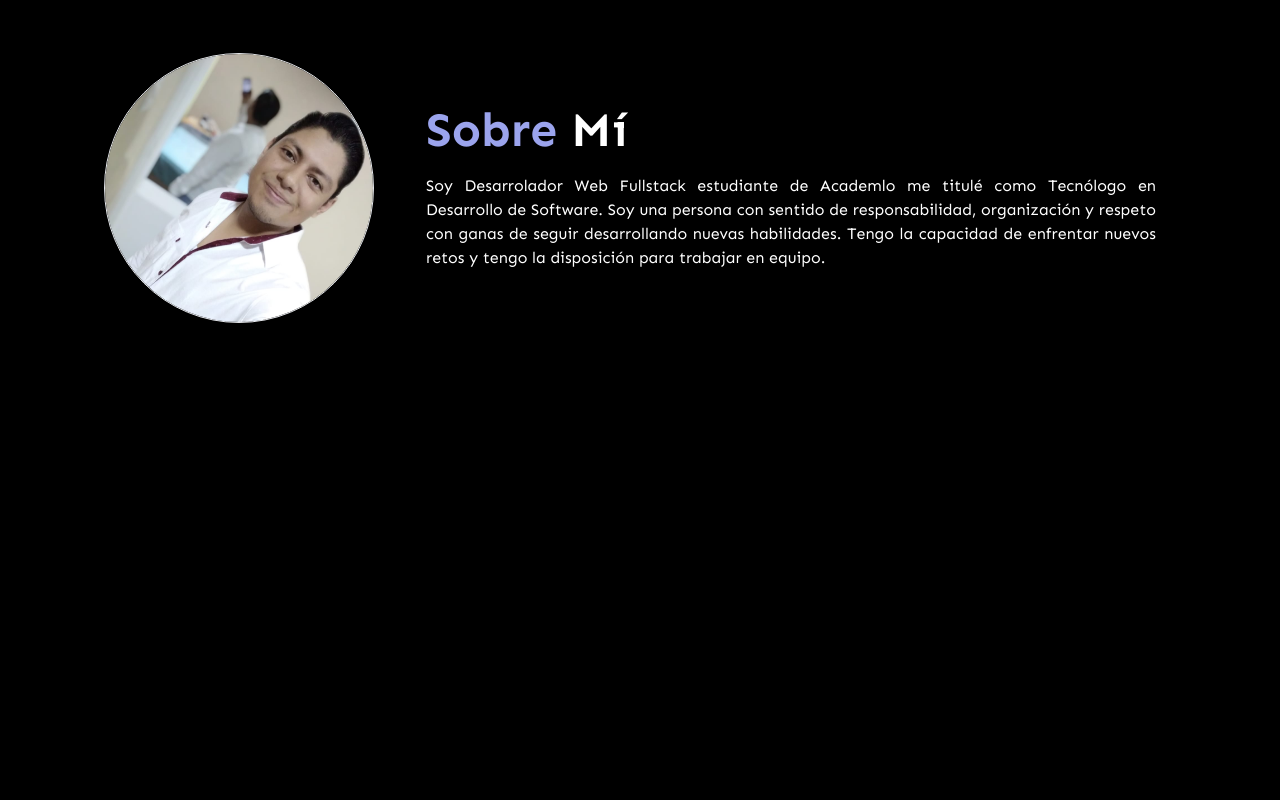
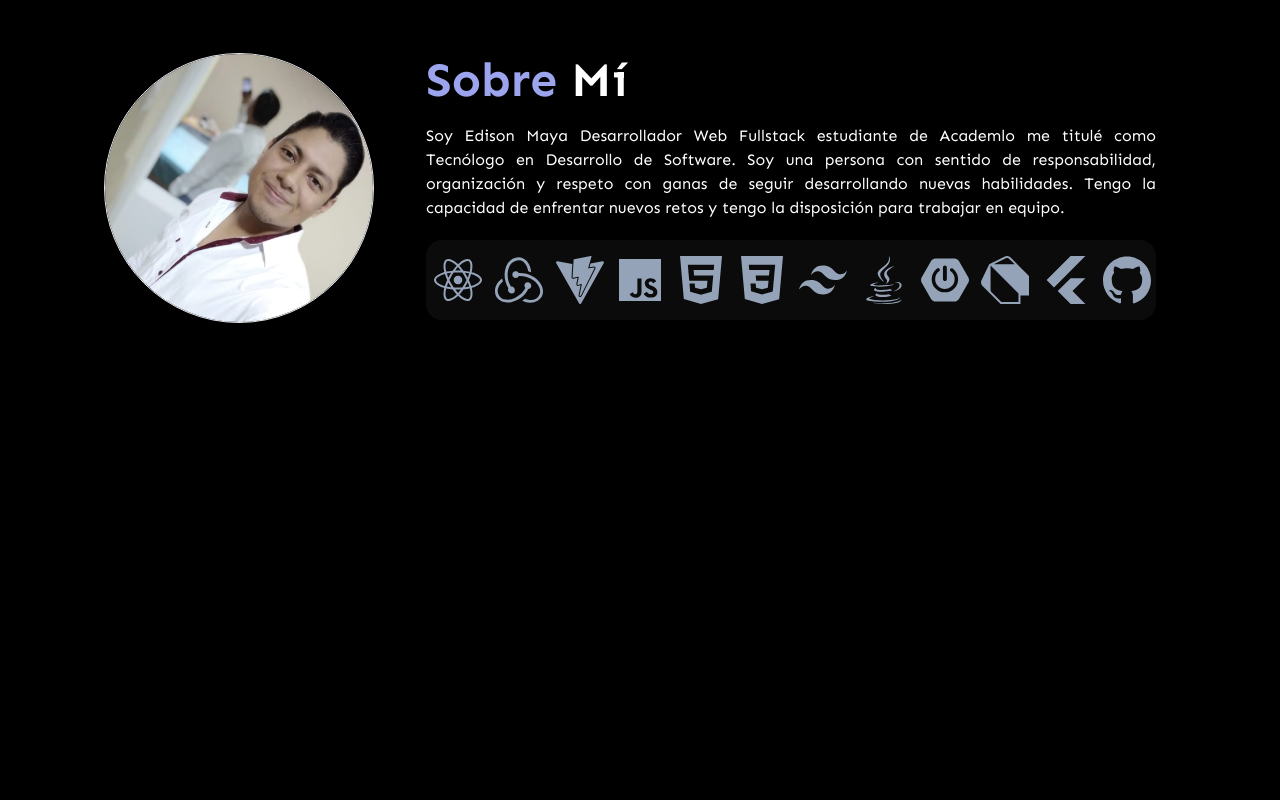
Before and after one commit to edisonmaya/portafolio, a React (Vite) app: page / in a window 1280 px wide. Shown: the part 1120-1920 px from the top of the page. Built offline with nearby package versions, Linux system fonts and the light colour scheme.

Commit message:
mejoras en about me

```diff
--- a/package.json
+++ b/package.json
@@ -12,6 +12,7 @@
   "dependencies": {
     "react": "^18.2.0",
     "react-dom": "^18.2.0",
+    "react-icons": "^4.11.0",
     "react-router": "^6.17.0",
     "react-scroll": "^1.9.0"
   },
--- a/src/App.jsx
+++ b/src/App.jsx
@@ -1,12 +1,10 @@
 import './App.css'
 import Background from './components/Background'
-import ContainerGrid from './components/ContainerGrid'
 import ContainerAboutMe from './components/ContainerAboutMe'
 import ContainerContact from './components/ContainerContact'
-
+import ContainerDescription from './components/ContainerDescription'
 import ContainerProjects2 from './components/ContainerProjects2'
 import Menu from './components/Menu'
-import ContainerDescription from './components/ContainerDescription'
 
 function App() {
   return (
@@ -14,7 +12,6 @@ function App() {
       <Background >
         <Menu/>
         <ContainerDescription />
-
         <ContainerAboutMe/>
         <ContainerProjects2 />
         <ContainerContact />
--- a/src/components/ContainerAboutMe.jsx
+++ b/src/components/ContainerAboutMe.jsx
@@ -1,3 +1,5 @@
+import ContainerTecnology from "./ContainerTecnology"
+
 const ContainerAboutMe = () => {
     return (
         <div id="ContainerAboutMe" className="  text-white min-h-screen max-w-4xl xl:max-w-6xl mx-auto p-10 flex flex-wrap-reverse  gap-8 justify-evenly mt-10">
@@ -8,7 +10,8 @@ const ContainerAboutMe = () => {
             </div>
             <article className=" p-5 min-w-[300px] md:text-3xl xl:text-5xl flex flex-col flex-1 gap-5 justify-center items-start  text-white font-Sen font-bold text-2xl  break-words">
                 <h2><span className="text-[#9BA4ED] ">Sobre </span> Mí</h2>
-                <p className=" text-xs sm:text-base font-normal text-justify leading-5 ">Soy Desarrolador Web Fullstack estudiante de Academlo me titulé como Tecnólogo en Desarrollo de Software. Soy una persona con sentido de responsabilidad, organización y respeto con ganas de seguir desarrollando nuevas habilidades. Tengo la capacidad de enfrentar nuevos retos y tengo la disposición para trabajar en equipo. </p>
+                <p className=" text-xs sm:text-base font-normal text-justify leading-5 ">Soy Edison Maya Desarrollador Web Fullstack estudiante de Academlo me titulé como Tecnólogo en Desarrollo de Software. Soy una persona con sentido de responsabilidad, organización y respeto con ganas de seguir desarrollando nuevas habilidades. Tengo la capacidad de enfrentar nuevos retos y tengo la disposición para trabajar en equipo. </p>
+                <ContainerTecnology/>
             </article>
         </div>
     )
--- a/src/components/ContainerContact.jsx
+++ b/src/components/ContainerContact.jsx
@@ -22,7 +22,7 @@ const ContainerContact = () => {
                                 <input type="text" className="w-full outline-none rounded-sm bg-transparent border-b-[1px] p-2  " placeholder="Nombre" />
                                 <input type="email" className="w-full outline-none rounded-sm bg-transparent border-b-[1px] p-2 " placeholder="Email" />
                                 <input type="text" className="w-full outline-none rounded-sm bg-transparent border-b-[1px] p-2" placeholder="Asunto" />
-                                <input type="text" className="w-full outline-none rounded-sm bg-transparent border-b-[1px] p-2" placeholder="Mensaje" />
+                                <textarea name="" id="" cols="30" rows="7" className="w-full border outline-none rounded-sm bg-transparent border-b-[1px] p-2" placeholder="Mensaje"></textarea>
                                 <div className=" w-full flex justify-evenly gap-2">
                                     <button type="button" className="flex-1 cursor-pointer w-max px-8 py-2 my-3 border-2 text-sm font-normal rounded-lg z-10 hover:text-black hover:bg-[#5221E6]  transition-all ">Enviar</button>
                                     <button type="button" onClick={handleContact} className="flex-1 cursor-pointer w-max px-8 py-2 my-3 border-2 text-sm font-normal rounded-lg z-10 hover:text-black hover:bg-[#5221E6]  transition-all ">Cancelar</button>
--- /dev/null
+++ b/src/components/ContainerTecnology.jsx
@@ -0,0 +1,28 @@
+import {FaReact,FaJava} from 'react-icons/fa';
+import {SiRedux,SiVite,SiHtml5,SiCss3,SiDart,SiFlutter,SiSpringboot,SiGithub,SiTailwindcss } from 'react-icons/si'
+import {IoLogoJavascript} from 'react-icons/io5'
+
+
+const ContainerTecnology = () => {
+    const medidas = 'w-15 h-15'
+  return (
+            <>
+                <section className="w-full text-slate-400 grid justify-center items-center mx-auto grid-cols-[repeat(_auto-fit,_minmax(40px,_1fr)_)]  gap-4 bg-[#3e3c3c30] px-2 py-4 rounded-2xl transition-all">
+
+                            <FaReact className={`${medidas}`}/>
+                            <SiRedux className={`${medidas}`}/>
+                            <SiVite className={`${medidas}`}/>
+                            <IoLogoJavascript className={`${medidas}`}/>
+                            <SiHtml5 className={`${medidas}`}/>
+                            <SiCss3 className={`${medidas}`}/>
+                            <SiTailwindcss className={`${medidas}`}/>
+                            <FaJava className={`${medidas}`}/>
+                            <SiSpringboot className={`${medidas}`}/>
+                            <SiDart className={`${medidas}`}/>
+                            <SiFlutter className={`${medidas}`}/>
+                            <SiGithub className={`${medidas}`}/>
+                </section>
+            </>
+        )
+    }
+export default ContainerTecnology
```
Also changed, not shown: src/components/ContainerProjects2.jsx (+23 -6 lines), 2 other files (tests, documents, lock files or other folders).
